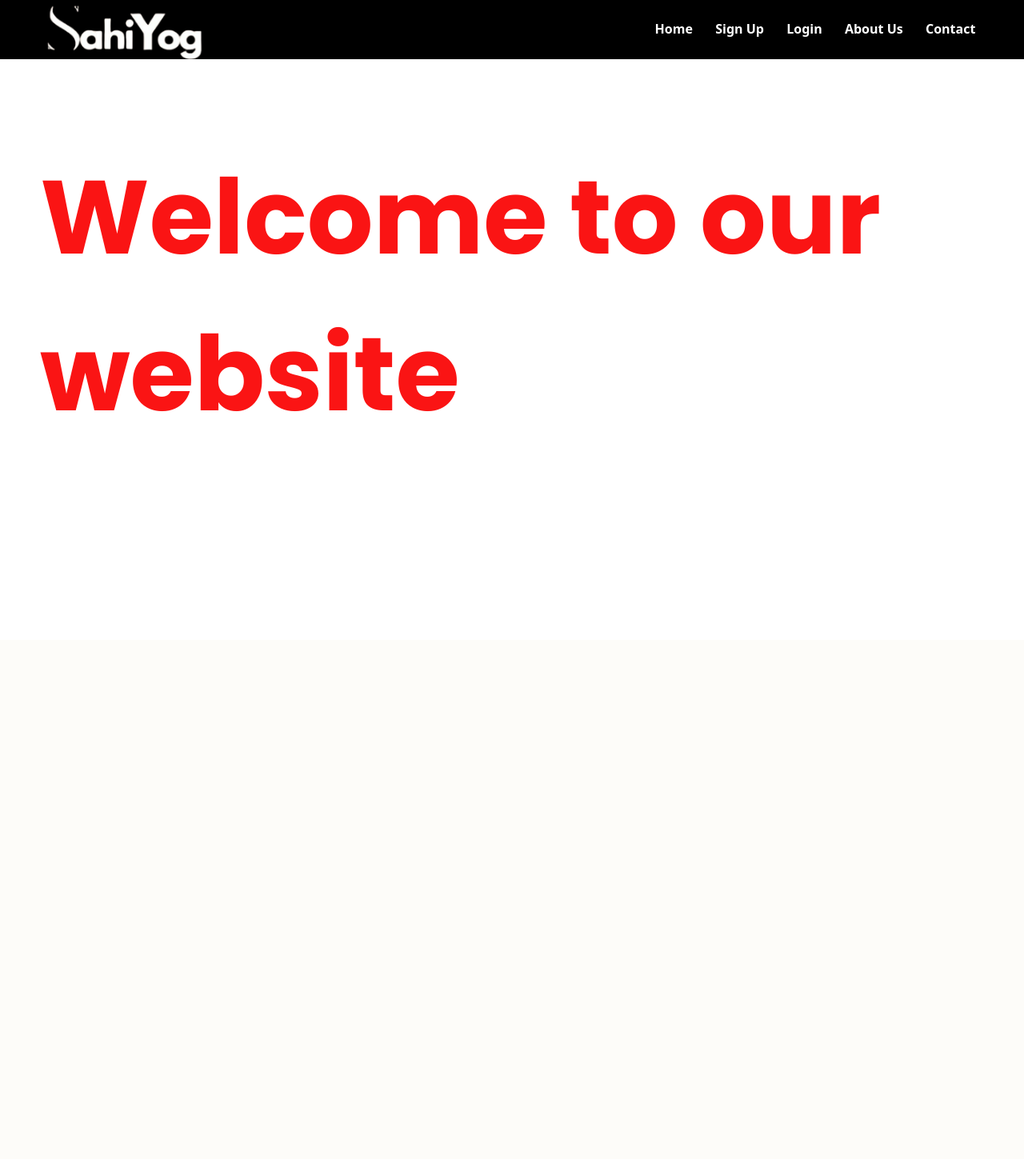
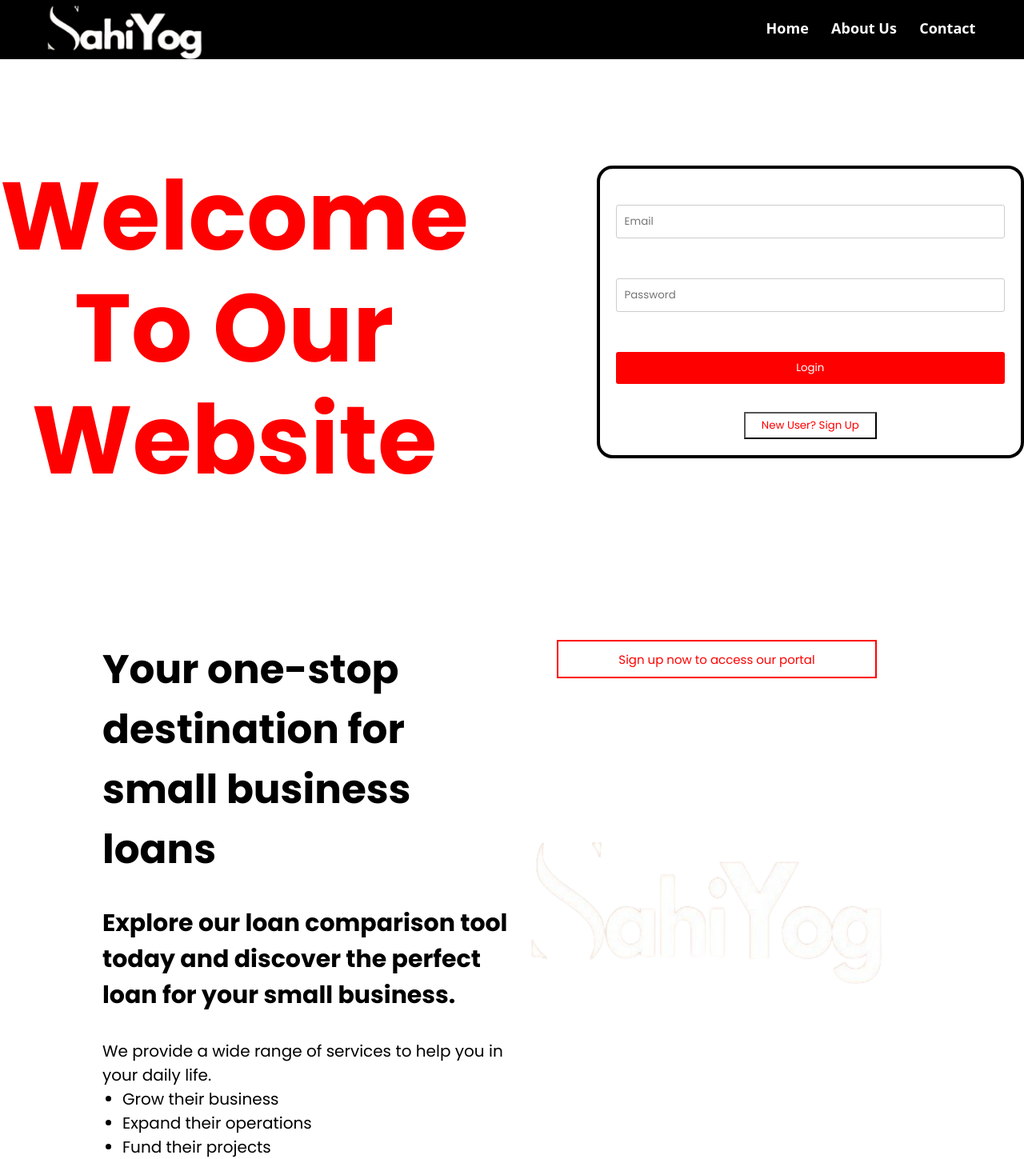
Before and after one commit to lilastronautt/FinalYear-SahiYOG, a Flask app: template templates/home.html in a window 1280 px wide. Shown: the whole page at 80% size. Before the commit the page ends 514 px from the top, so only its background shows below. Run offline with Flask 3, Linux system fonts and the light colour scheme; the template is opened without the code that fills it, so the values that code supplies are empty.

Commit message:
Contains_webpage

```diff
--- /dev/null
+++ b/templates/home.css
@@ -0,0 +1,134 @@
+#welcome {
+    height: 100vh;
+    display: flex;
+    justify-content: center;
+    align-items: center;
+    flex-direction: row;
+    gap:10rem;
+    text-align: center;
+
+
+}
+
+.welcome_text__cont{
+    font-size: 120px;
+    color:red;
+    font-weight:bolder;
+}
+
+.welcome_text__cont > div {
+    margin-bottom: -40px; /* Adjust this value to reduce the vertical space */
+}
+
+#welcome > div {
+    margin-bottom: 20px;
+}
+
+#login-container {
+    display: flex;
+    justify-content: center;
+    align-items: center;
+    flex-direction: row; /* Set flex direction to row */
+}
+
+#login-form {
+    border: 4px solid black;
+    border-radius: 20px;
+    padding: 20px;
+}
+
+#login-form input[type="text"],
+#login-form input[type="password"],
+#login-form input[type="submit"] {
+    width: 100%;
+    padding: 10px;
+    margin: 25px 0;
+    box-sizing: border-box;
+    border: 1px solid #ccc;
+    border-radius: 3px;
+}
+
+
+#login-form input[type="text"]:focus-visible,
+#login-form input[type="password"]:focus-visible,
+#login-form input[type="submit"]:focus-visible {
+    outline:1px solid red
+}
+
+#login-form input[type="submit"] {
+    background-color: red;
+    color: white;
+    border: none;
+    cursor: pointer;
+}
+
+#login-form input[type="submit"]:hover {
+    background-color: rgb(205, 71, 71);
+}
+
+#new-user {
+    margin-top: 10px;
+    color:red;
+    cursor: pointer;
+    background:transparent;
+    padding:5px 20px
+}
+
+
+#abt {
+    margin-top: 1rem;
+    display: flex;
+    width:80%;
+    margin:0 auto;
+}
+
+#abt  h1{
+    font-size: 50px;
+    margin-bottom:2rem;
+}
+
+#abt  h3{
+    font-size: 30px;
+    margin-bottom:2rem;
+}
+
+#abt  ul,
+#abt  p{
+    font-size: 20px;
+}
+
+
+#abt  li{
+    margin-left:25px
+}
+
+#abt > div {
+    flex: 1;
+}
+
+#abt > div:last-child {
+    display: flex;
+    flex-direction: column;
+    justify-content: center;
+    align-items: center;
+}
+
+.abt_btn {
+    height: 3rem;
+    width: 25rem;
+    background-color: white;
+    padding:5px 25px;
+    color:red;
+    border:2px solid red;
+    font-size: 15px;
+}
+
+.abt_btn:hover{
+    cursor: pointer;
+}
+
+img {
+    max-width: 100%;
+    max-height: 100%;
+    flex: 1;
+}
--- a/templates/home.html
+++ b/templates/home.html
@@ -5,28 +5,65 @@
     <meta name="viewport" content="width=device-width, initial-scale=1.0">
     <title>Document</title>
     <link rel="stylesheet" href="style.css">
+    <link rel="stylesheet" href="home.css">
     <link rel="preconnect" href="https://fonts.googleapis.com">
 <link rel="preconnect" href="https://fonts.gstatic.com" crossorigin>
 <link href="https://fonts.googleapis.com/css2?family=Poppins:ital,wght@0,100;0,200;0,300;0,400;0,500;0,600;0,700;0,800;0,900;1,100;1,200;1,300;1,400;1,500;1,600;1,700;1,800;1,900&display=swap" rel="stylesheet">
-</head>
+<link rel="stylesheet" href="https://cdn.jsdelivr.net/npm/@fortawesome/fontawesome-free@6.4.2/css/fontawesome.min.css">
 <body>
-    <section class="header">
+    <section class="header" >
         <nav>
             <a href="home.html"> <img src= "logo.png"></a>
             <div class="nav-links">
+                <!-- <i class="fa-solid fa-xmark"></i> -->
                 <ul>
-                    <li><a href="">Home</a></li>
-                    <li><a href="">Sign Up</a></li>
-                    <li><a href="">Login</a></li>
-                    <li><a href="">About Us</a></li>
-                    <li><a href="">Contact</a></li>
+                    <li><a href='#welcome'>Home</a></li>
+                    <li><a href='#abt'>About Us</a></li>
+                    <li><a href=''>Contact</a></li>
                 </ul>
             </div>
+            <!-- <i class="fa-solid fa-bars"></i> -->
         </nav>
     </section>
 
-    <h1>
-        Welcome to our website
-    </h1>
+    <section id="welcome">
+        <div class="welcome_text__cont">
+            <div>Welcome</div>
+            <div>To Our</div>
+            <div>Website</div>
+        </div>
+        <div id="login-container">
+            <form id="login-form">
+                <input type="text" placeholder="Email">
+                <input type="password" placeholder="Password">
+                <input type="submit" value="Login">
+                <button id="new-user">
+                    New User? Sign Up
+                </button>
+            </form>
+
+        </div>
+    </section>
+
+    <section id="abt">
+        <div>
+            <!-- Text on the left side -->
+            <h1>Your one-stop destination for small business loans</h1>
+            <h3>Explore our loan comparison tool today and discover the perfect loan for your small business.</h3>
+            <p>We provide a wide range of services to help you in your daily life.</p>
+            <ul>
+                <li>Grow their business</li>
+                <li>Expand their operations</li>
+                <li>Fund their projects</li>
+            </ul>
+        </div>
+        <div>
+            <!-- Button at the top right -->
+            <button class="abt_btn">Sign up now to access our portal</button>
+            <!-- Image below the button -->
+            <img src="./assets/logo.png" alt="Your Image">
+        </div>
+    </section>
+
 </body>
 </html>
--- a/templates/style.css
+++ b/templates/style.css
@@ -1,7 +1,7 @@
-*{ margin: 0;
+*{
+    margin: 0;
        padding: 0;
        font-family: "Poppins", sans-serif;
-
     }
     body{
         background-color: #ffffff;
@@ -13,7 +13,10 @@ nav {
         justify-content: space-between;
         align-items: center;
         background-color:black;
-    position: relative;
+        position: fixed;
+        left:0;
+        right:0;
+        top:0;
         z-index: 1;
     }
     nav img{
@@ -44,7 +47,7 @@ nav img{
     .nav-links ul li a{
         color:#ffffff;
         text-decoration: none;
-    font-size: 16px;
+        font-size: 18px;
         font-family: system-ui, -apple-system, BlinkMacSystemFont, 'Segoe UI', Roboto, Oxygen, Ubuntu, Cantarell, 'Open Sans', 'Helvetica Neue', sans-serif;
         font-weight: bold;
 
@@ -63,9 +66,27 @@ nav img{
         width: 100%;
     }
 
-h1{
-    color: rgb(250, 20, 20);
-    font-size: 130px;
-    padding-top: 100px;
-    padding-left: 50px;
+
+
+     nav .fa{
+        display: none;
      }
+    @media(max-width:800px){
+        .text-box h1{
+            font-size: 5vm;
+        }
+        .nav-links ul li{
+            display: block;
+        }
+        .nav-links{
+            position: absolute;
+            background: #f44336;
+            height: 100vh;
+            width: 200px;
+            top: 0;
+            right: 0;
+            text-align: left;
+            z-index: 2;
+        }
+
+    }
```
Lines whose indentation alone changed are shown as unchanged.
